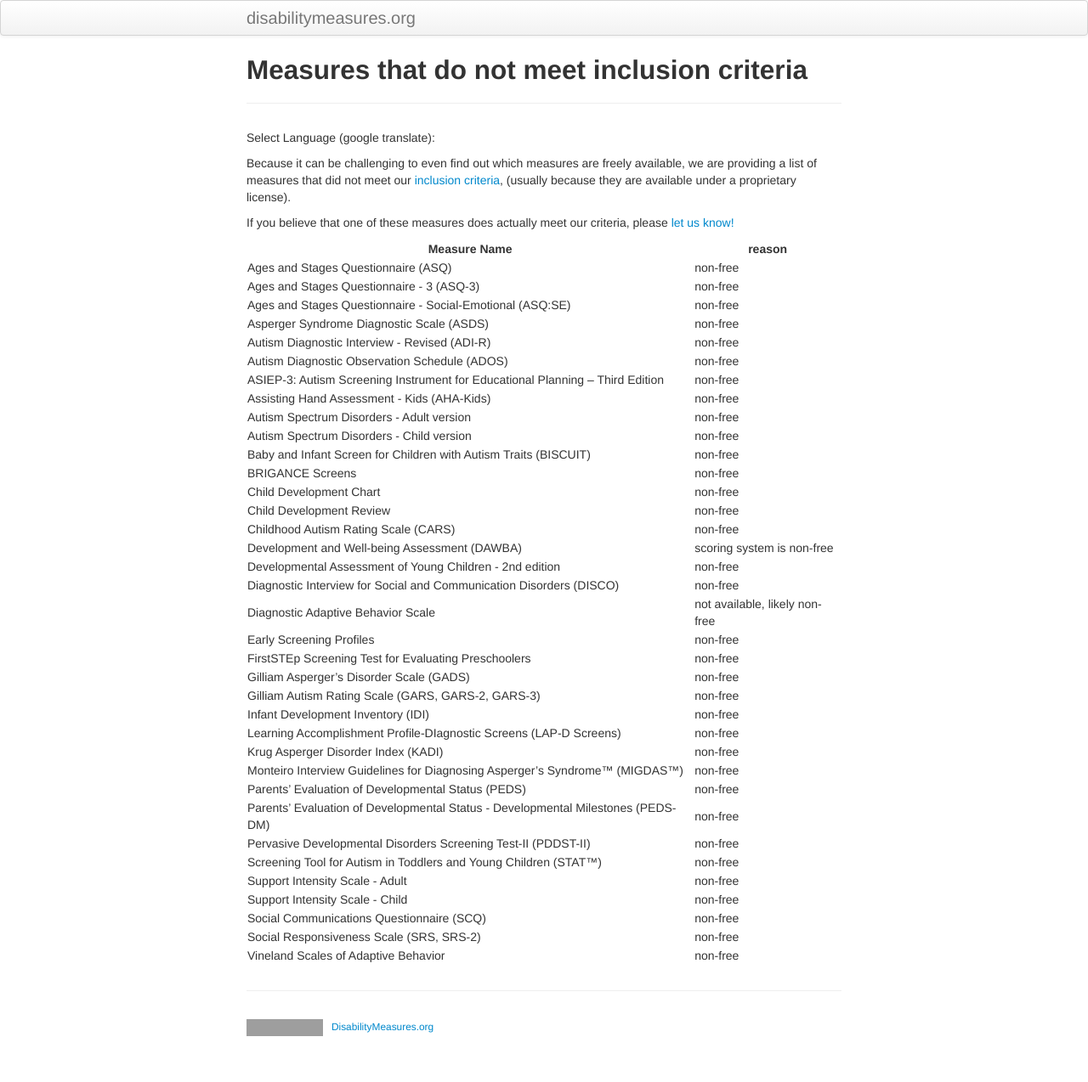
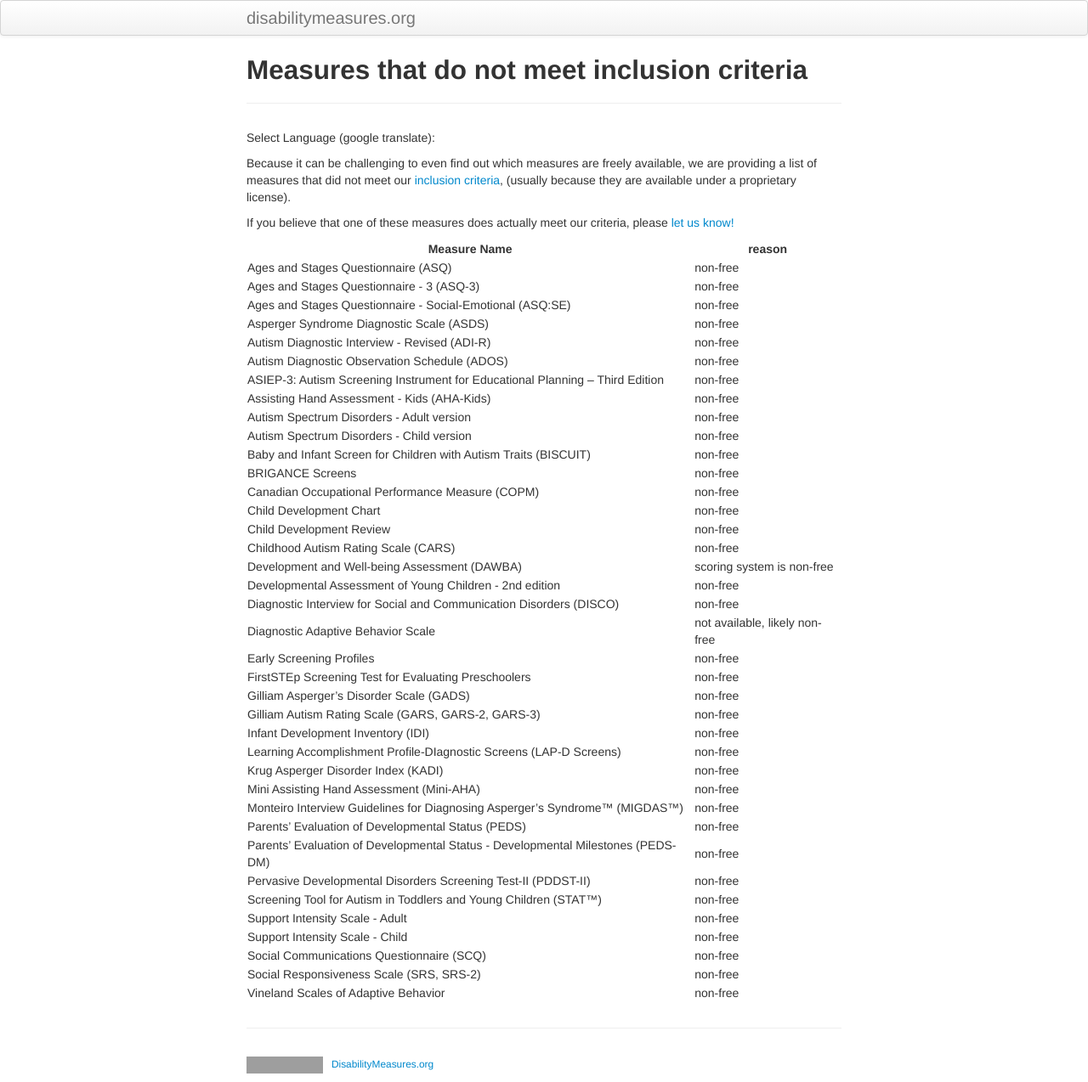
Before and after one commit to mjmaenner/disabilitymeasures, a Jekyll site: the page built from pages/donotqualify.md, in a window 1280 px wide. Shown: the whole page at 85% size. Built offline with Jekyll 4.4.1, drawn with Linux system fonts in a browser that asks for light colours; before the commit the page ends 1230 px from its top, so only the background shows below that; grey boxes are pictures that could not be loaded.

Commit message:
more non-frees

```diff
--- a/pages/donotqualify.md
+++ b/pages/donotqualify.md
@@ -31,6 +31,7 @@ Autism Spectrum Disorders - Adult version | non-free
 Autism Spectrum Disorders - Child version | non-free
 Baby and Infant Screen for Children with Autism Traits (BISCUIT) | non-free
 BRIGANCE Screens | non-free
+Canadian Occupational Performance Measure (COPM) | non-free
 Child Development Chart | non-free
 Child Development Review | non-free
 Childhood Autism Rating Scale (CARS) | non-free
@@ -45,6 +46,7 @@ Gilliam Autism Rating Scale (GARS, GARS-2, GARS-3) | non-free
 Infant Development Inventory (IDI) | non-free
 Learning Accomplishment Profile-DIagnostic Screens (LAP-D Screens) | non-free
 Krug Asperger Disorder Index (KADI) | non-free
+Mini Assisting Hand Assessment (Mini-AHA) | non-free
 Monteiro Interview Guidelines for Diagnosing Asperger's Syndrome™ (MIGDAS™) | non-free
 Parents' Evaluation of Developmental Status (PEDS) | non-free
 Parents' Evaluation of Developmental Status - Developmental Milestones (PEDS-DM) | non-free
```
